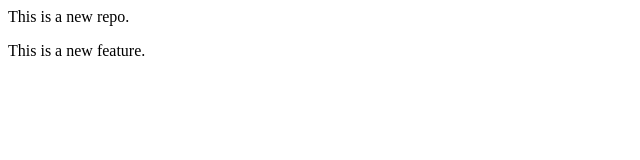
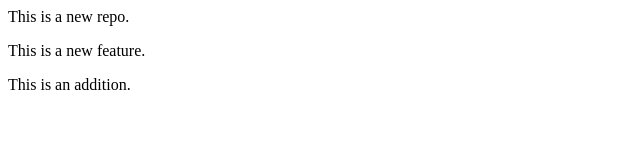
Before and after one commit to Paramita909/localrepo, a plain HTML site: page index.html in a window 1280 px wide. Shown: the whole page, without its empty margins (0-640 px from the left). Drawn offline with Linux system fonts and the light colour scheme.

Commit message:
Add a new feature

```diff
--- a/index.html
+++ b/index.html
@@ -1,2 +1,3 @@
 <p>This is a new repo.</p>
 <p>This is a new feature.</p>
+<p>This is an addition.</p>
```
